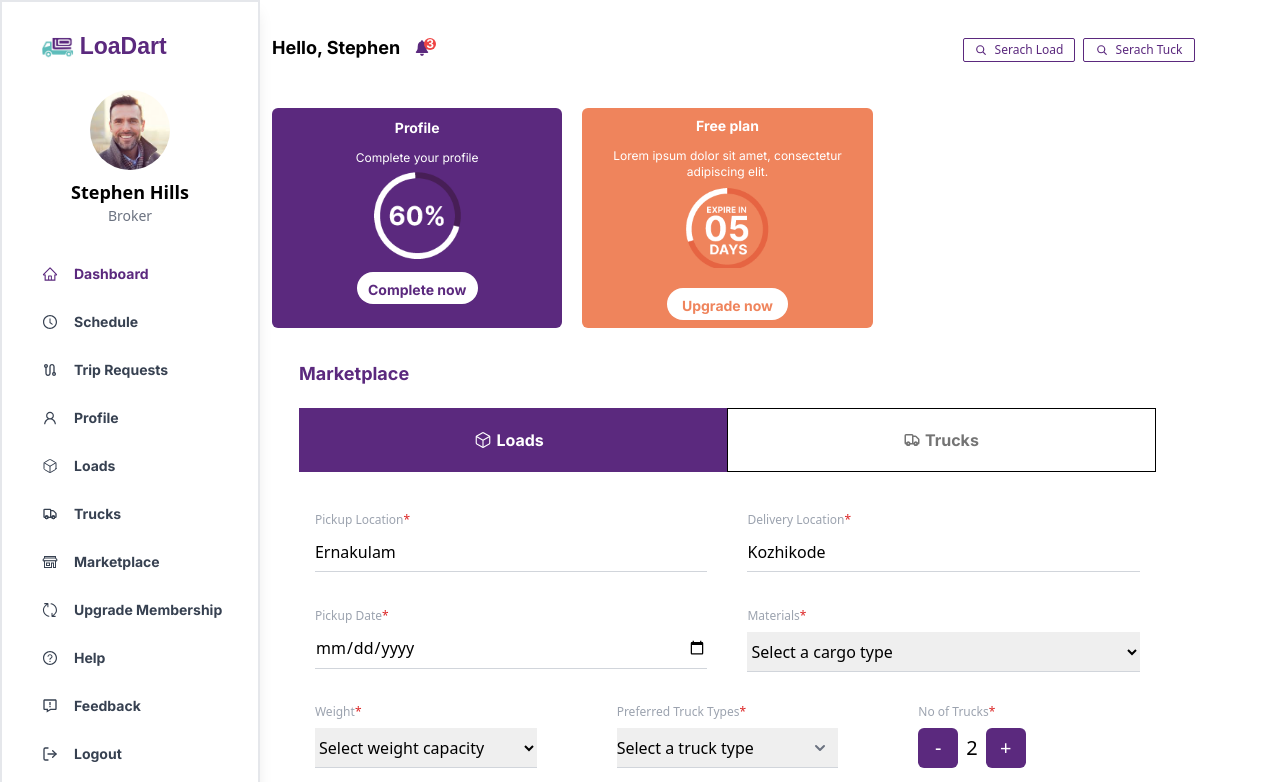
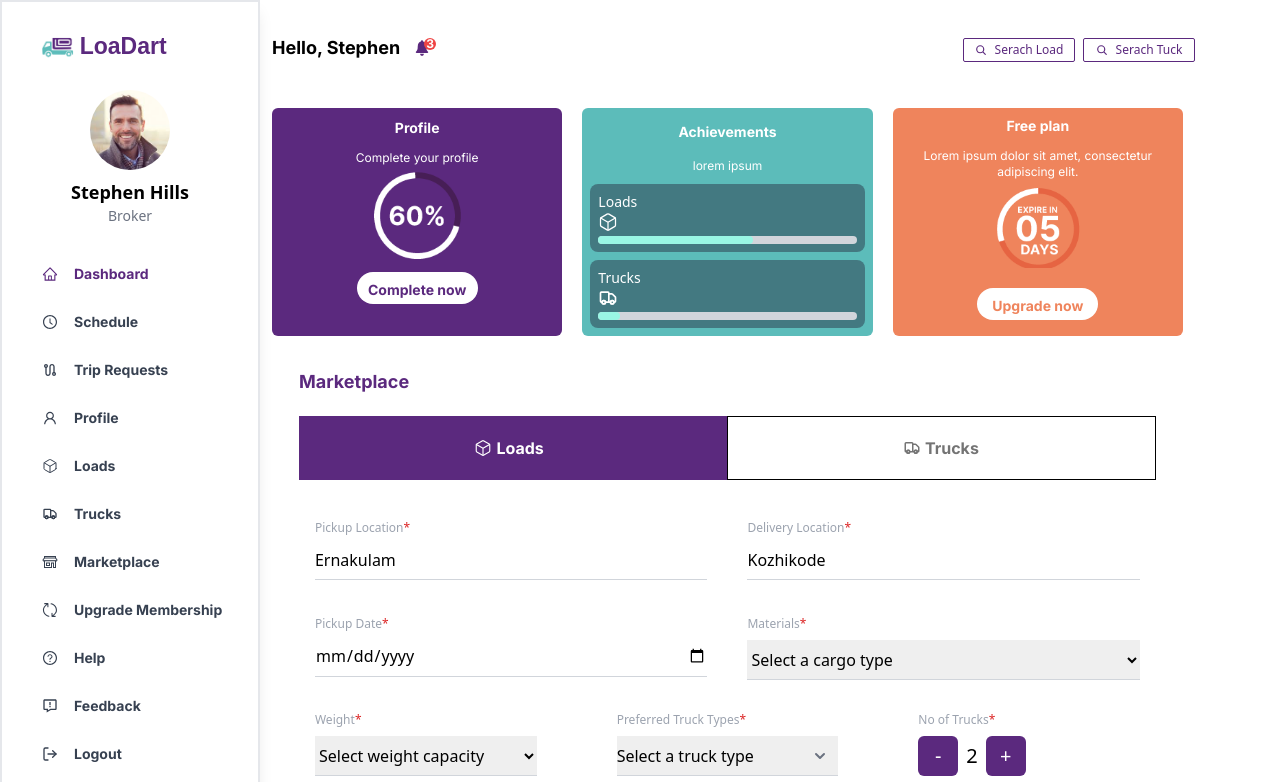
Before and after one commit to nihalmohd/LoaDart, a React (Vite) app: page /Broker in a window 1280 px wide. Shown: the top 782 px of the page. Built offline with nearby package versions, Linux system fonts and the light colour scheme.

Commit message:
is the sidebar which side to navigate to home setup is over

```diff
--- a/src/assets/components/Broker/Dashboard/DataTracking.jsx
+++ b/src/assets/components/Broker/Dashboard/DataTracking.jsx
@@ -24,7 +24,36 @@ const DataTracking = () => {
                 <button className='w-5/12 h-8 bg-white text-sm text-[#5B297E] font-inter font-semibold rounded-full p-2'>Complete now</button>
             </div>
         </div>
+        <div className="w-full h-full rounded-md bg-[#5CBCBA]">
+            <div className="w-full h-12  flex justify-center items-center">
+                      <h1 className='font-inter font-semibold text-sm text-white '>Achievements</h1>
+                  </div>
+                  <div className="w-full h-5  flex justify-center items-center">
+                      <h1 className='font-inter text-xs text-white '>lorem ipsum</h1>
+                  </div>
 
+                <div className="w-full h-40 p-2 flex-col justify-center items-center">
+
+                      <div className="bg-[#437981] rounded-lg p-2 mb-2 flex-col items-center">
+                          <p className="text-sm font-medium text-white">Loads</p>
+                          <IoCubeOutline className="text-white mr-4 text-xl" />
+                          <div className="w-full">
+                              <div className="w-full bg-gray-300 h-2 rounded-full mt-1">
+                                  <div className="bg-teal-200 h-2 rounded-full w-3/5"></div> {/* 60% width */}
+                              </div>
+                          </div>
+                      </div>
+                     <div className="bg-[#437981] rounded-lg p-2 flex-col items-center">
+                          <p className="text-sm font-medium text-white">Trucks</p>
+                          <HiOutlineTruck className="text-white mr-4 text-xl" />
+                          <div className="w-full">
+                              <div className="w-full bg-gray-300 h-2 rounded-full mt-1">
+                                  <div className="bg-teal-200 h-2 rounded-full w-1/12"></div> {/* 80% width */}
+                              </div>
+                          </div>
+                      </div>
+                  </div>
+              </div>
         <div className="w-full h-full bg-[#EF845C] rounded-md">
             <div className="w-full h-9  flex justify-center items-center">
                 <h1 className='font-inter font-semibold text-sm text-white '>Free plan</h1>
--- a/src/assets/components/Broker/Sidebar/Sidebar.jsx
+++ b/src/assets/components/Broker/Sidebar/Sidebar.jsx
@@ -81,7 +81,7 @@ const Sidebar = () => {
                     <h1 className=' text-xl font-bold font-inter text-black'><FaArrowLeft /></h1>
                 </div>
             </div>
-            <div className="md:ml-0 ml-10 w-9/12 h-10 flex justify-end items-end ">
+            <div className="md:ml-0 ml-10 w-9/12 h-10 flex justify-end items-end" onClick={()=>{navigate("/")}}>
                 <div className="w-[100px] h-[35px] flex justify-end items-end">
                     <img src="/images/ab6aaab828b7c3f0ef708693166c9def.png" className="w-full h-full object-cover" alt="Logo" />
                 </div>
--- a/src/assets/components/Transpoter/Sidebar/Sidebar.jsx
+++ b/src/assets/components/Transpoter/Sidebar/Sidebar.jsx
@@ -80,7 +80,7 @@ function Sidebar() {
                     <h1 className=' text-xl font-bold font-inter text-black'><FaArrowLeft /></h1>
                 </div>
             </div>
-            <div className="md:ml-0 ml-10 w-9/12 h-10 flex justify-end items-end ">
+            <div className="md:ml-0 ml-10 w-9/12 h-10 flex justify-end items-end " onClick={()=>{navigate("/")}}>
                 <div className="w-[100px] h-[35px] flex justify-end items-end">
                     <img src="/images/ab6aaab828b7c3f0ef708693166c9def.png" className="w-full h-full object-cover" alt="Logo" />
                 </div>
```
Also changed, not shown: src/assets/components/Transpoter/Dashboard/DataTracking.jsx (+3 -4 lines).
